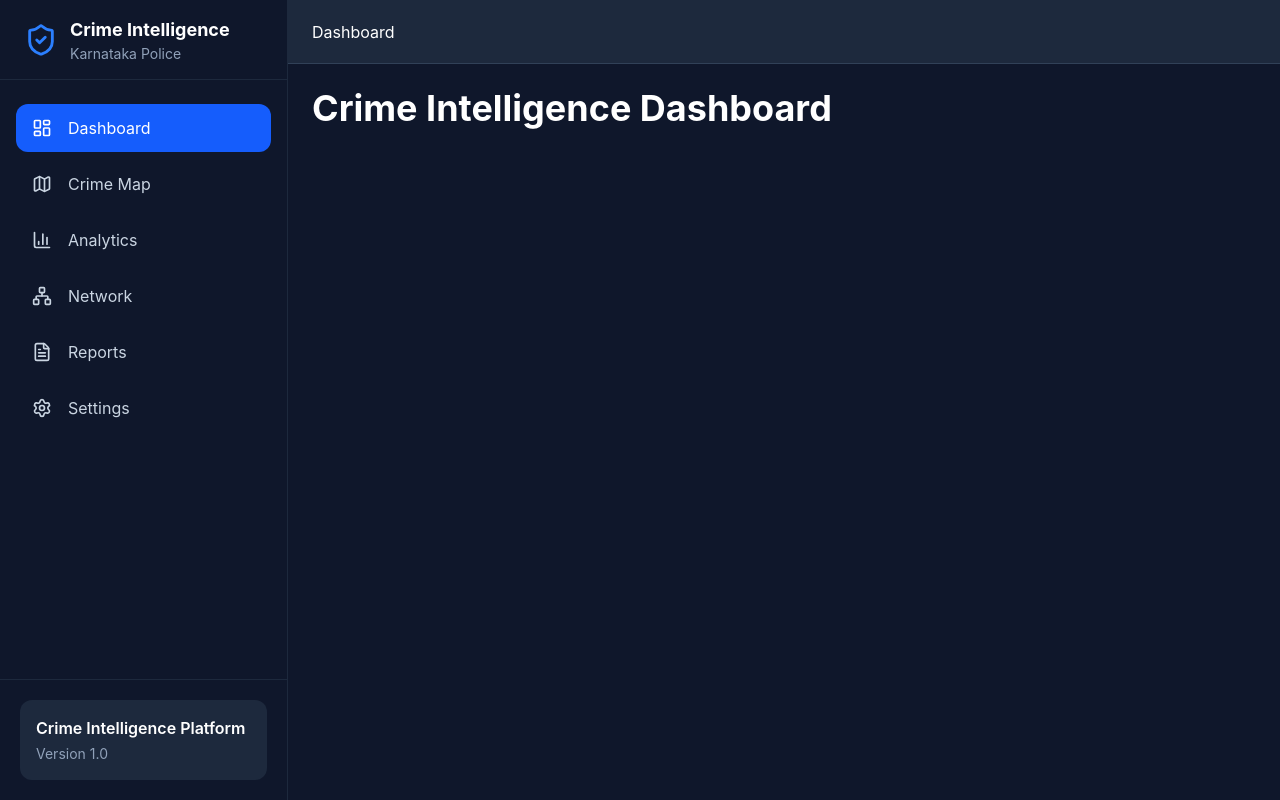
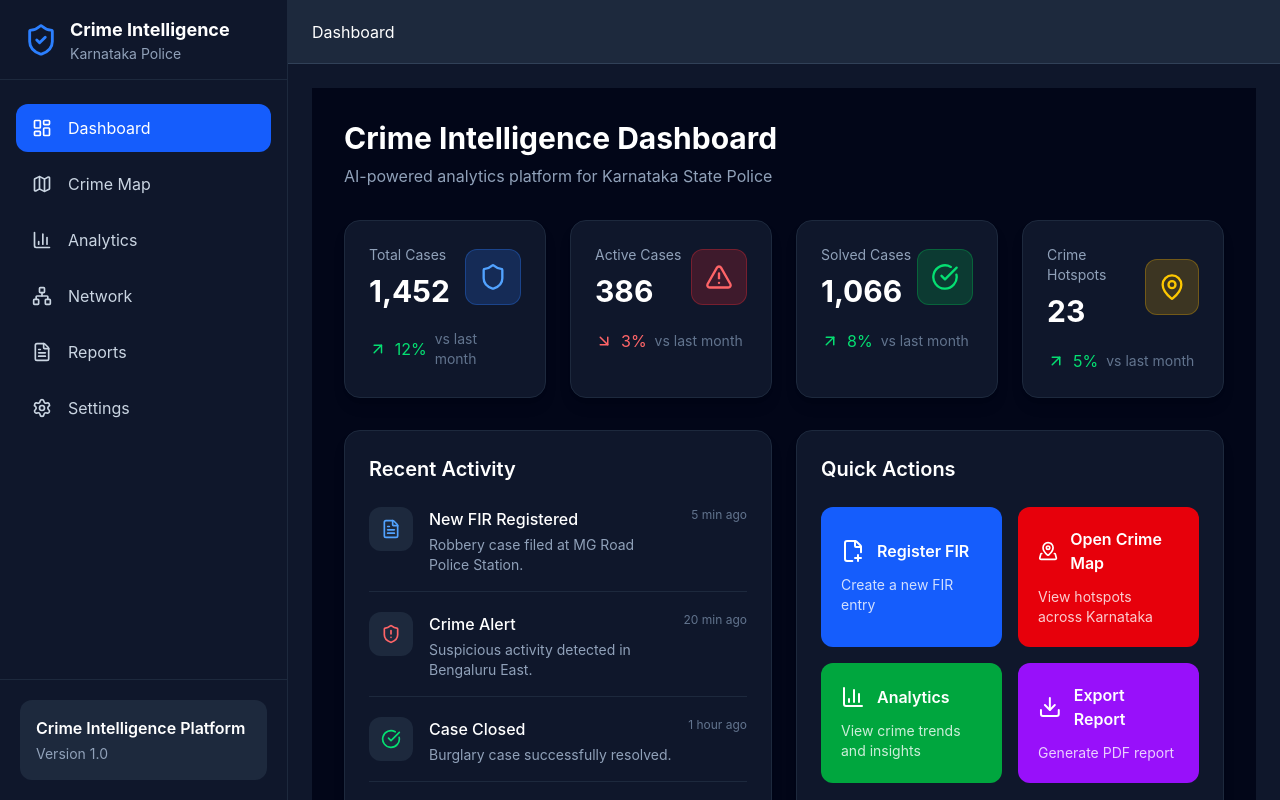
Before and after one commit to agarwalvarun24/ksp-crime-intelligence, a React (Vite) app in the folder client/: page / in a window 1280 px wide. Built offline with nearby package versions, Linux system fonts and the light colour scheme.

Commit message:
Dashboard frontend done

```diff
--- a/client/src/components/dashboard/DashboardCard.jsx
+++ b/client/src/components/dashboard/DashboardCard.jsx
@@ -0,0 +1,95 @@
+import {
+  ArrowUpRight,
+  ArrowDownRight,
+} from "lucide-react";
+
+function DashboardCard({
+  title,
+  value,
+  icon,
+  color = "blue",
+  change = 0,
+}) {
+  const colors = {
+    blue: "bg-blue-500/20 text-blue-400 border-blue-500/30",
+    red: "bg-red-500/20 text-red-400 border-red-500/30",
+    green: "bg-green-500/20 text-green-400 border-green-500/30",
+    yellow: "bg-yellow-500/20 text-yellow-400 border-yellow-500/30",
+    purple: "bg-purple-500/20 text-purple-400 border-purple-500/30",
+  };
+
+  const Icon = icon;
+
+  return (
+    <div
+      className="
+      bg-slate-900
+      border
+      border-slate-800
+      rounded-2xl
+      p-6
+      hover:border-blue-500
+      transition-all
+      duration-300
+      shadow-lg
+    "
+    >
+      <div className="flex justify-between items-center">
+        <div>
+          <p className="text-slate-400 text-sm">
+            {title}
+          </p>
+
+          <h2 className="text-3xl font-bold text-white mt-2">
+            {value}
+          </h2>
+        </div>
+
+        <div
+          className={`
+          h-14
+          w-14
+          rounded-xl
+          flex
+          items-center
+          justify-center
+          border
+          ${colors[color]}
+        `}
+        >
+          <Icon size={28} />
+        </div>
+      </div>
+
+      <div className="mt-5 flex items-center gap-2">
+        {change >= 0 ? (
+          <ArrowUpRight
+            className="text-green-400"
+            size={18}
+          />
+        ) : (
+          <ArrowDownRight
+            className="text-red-400"
+            size={18}
+          />
+        )}
+
+        <span
+          className={
+            change >= 0
+              ? "text-green-400"
+              : "text-red-400"
+          }
+        >
+          {Math.abs(change)}%
+        </span>
+
+        <span className="text-slate-500 text-sm">
+          vs last month
+        </span>
+      </div>
+    </div>
+  );
+}
+
+export default DashboardCard;
--- /dev/null
+++ b/client/src/components/dashboard/QuickActions.jsx
@@ -0,0 +1,69 @@
+import {
+  FilePlus2,
+  MapPinned,
+  BarChart3,
+  Download,
+} from "lucide-react";
+
+const actions = [
+  {
+    title: "Register FIR",
+    description: "Create a new FIR entry",
+    icon: FilePlus2,
+    color: "bg-blue-600 hover:bg-blue-700",
+  },
+  {
+    title: "Open Crime Map",
+    description: "View hotspots across Karnataka",
+    icon: MapPinned,
+    color: "bg-red-600 hover:bg-red-700",
+  },
+  {
+    title: "Analytics",
+    description: "View crime trends and insights",
+    icon: BarChart3,
+    color: "bg-green-600 hover:bg-green-700",
+  },
+  {
+    title: "Export Report",
+    description: "Generate PDF report",
+    icon: Download,
+    color: "bg-purple-600 hover:bg-purple-700",
+  },
+];
+
+function QuickActions() {
+  return (
+    <div className="bg-slate-900 border border-slate-800 rounded-2xl p-6 shadow-lg">
+      <h2 className="text-xl font-semibold text-white mb-6">
+        Quick Actions
+      </h2>
+
+      <div className="grid grid-cols-1 sm:grid-cols-2 gap-4">
+        {actions.map((action) => {
+          const Icon = action.icon;
+
+          return (
+            <button
+              key={action.title}
+              className={`${action.color} rounded-xl p-5 text-left transition-all duration-300 hover:scale-[1.02]`}
+            >
+              <div className="flex items-center gap-3 mb-3">
+                <Icon size={24} className="text-white" />
+                <h3 className="text-white font-semibold">
+                  {action.title}
+                </h3>
+              </div>
+
+              <p className="text-white/80 text-sm">
+                {action.description}
+              </p>
+            </button>
+          );
+        })}
+      </div>
+    </div>
+  );
+}
+
+export default QuickActions;
--- /dev/null
+++ b/client/src/components/dashboard/RecentActivity.jsx
@@ -0,0 +1,86 @@
+import {
+  FileText,
+  ShieldAlert,
+  CheckCircle,
+  UserPlus,
+} from "lucide-react";
+
+const activities = [
+  {
+    id: 1,
+    title: "New FIR Registered",
+    description: "Robbery case filed at MG Road Police Station.",
+    time: "5 min ago",
+    icon: FileText,
+    color: "text-blue-400",
+  },
+  {
+    id: 2,
+    title: "Crime Alert",
+    description: "Suspicious activity detected in Bengaluru East.",
+    time: "20 min ago",
+    icon: ShieldAlert,
+    color: "text-red-400",
+  },
+  {
+    id: 3,
+    title: "Case Closed",
+    description: "Burglary case successfully resolved.",
+    time: "1 hour ago",
+    icon: CheckCircle,
+    color: "text-green-400",
+  },
+  {
+    id: 4,
+    title: "New Officer Assigned",
+    description: "Inspector Ravi assigned to Cyber Crime Division.",
+    time: "2 hours ago",
+    icon: UserPlus,
+    color: "text-purple-400",
+  },
+];
+
+function RecentActivity() {
+  return (
+    <div className="bg-slate-900 border border-slate-800 rounded-2xl p-6 shadow-lg">
+      <h2 className="text-xl font-semibold text-white mb-6">
+        Recent Activity
+      </h2>
+
+      <div className="space-y-5">
+        {activities.map((activity) => {
+          const Icon = activity.icon;
+
+          return (
+            <div
+              key={activity.id}
+              className="flex items-start gap-4 border-b border-slate-800 pb-4 last:border-none"
+            >
+              <div
+                className={`w-11 h-11 rounded-xl bg-slate-800 flex items-center justify-center ${activity.color}`}
+              >
+                <Icon size={20} />
+              </div>
+
+              <div className="flex-1">
+                <h3 className="text-white font-medium">
+                  {activity.title}
+                </h3>
+
+                <p className="text-slate-400 text-sm mt-1">
+                  {activity.description}
+                </p>
+              </div>
+
+              <span className="text-xs text-slate-500 whitespace-nowrap">
+                {activity.time}
+              </span>
+            </div>
+          );
+        })}
+      </div>
+    </div>
+  );
+}
+
+export default RecentActivity;
--- a/client/src/components/dashboard/StatsGrid.jsx
+++ b/client/src/components/dashboard/StatsGrid.jsx
@@ -0,0 +1,57 @@
+import DashboardCard from "./DashboardCard";
+import {
+  Shield,
+  AlertTriangle,
+  CheckCircle,
+  MapPin,
+} from "lucide-react";
+
+function StatsGrid() {
+  const stats = [
+    {
+      title: "Total Cases",
+      value: "1,452",
+      icon: Shield,
+      color: "blue",
+      change: 12,
+    },
+    {
+      title: "Active Cases",
+      value: "386",
+      icon: AlertTriangle,
+      color: "red",
+      change: -3,
+    },
+    {
+      title: "Solved Cases",
+      value: "1,066",
+      icon: CheckCircle,
+      color: "green",
+      change: 8,
+    },
+    {
+      title: "Crime Hotspots",
+      value: "23",
+      icon: MapPin,
+      color: "yellow",
+      change: 5,
+    },
+  ];
+
+  return (
+    <div className="grid grid-cols-1 md:grid-cols-2 xl:grid-cols-4 gap-6">
+      {stats.map((item) => (
+        <DashboardCard
+          key={item.title}
+          title={item.title}
+          value={item.value}
+          icon={item.icon}
+          color={item.color}
+          change={item.change}
+        />
+      ))}
+    </div>
+  );
+}
+
+export default StatsGrid;
--- a/client/src/pages/Dashboard/Dashboard.jsx
+++ b/client/src/pages/Dashboard/Dashboard.jsx
@@ -1,19 +1,31 @@
+import StatsGrid from "../../components/dashboard/StatsGrid";
+import RecentActivity from "../../components/dashboard/RecentActivity";
+import QuickActions from "../../components/dashboard/QuickActions";
+
 function Dashboard() {
+  return (
+    <div className="min-h-screen bg-slate-950 p-8">
+      {/* Page Heading */}
+      <div className="mb-8">
+        <h1 className="text-3xl font-bold text-white">
+          Crime Intelligence Dashboard
+        </h1>
 
-    return (
+        <p className="text-slate-400 mt-2">
+          AI-powered analytics platform for Karnataka State Police
+        </p>
+      </div>
 
-        <div>
+      {/* Statistics */}
+      <StatsGrid />
 
-            <h1 className="text-4xl font-bold">
-
-                Crime Intelligence Dashboard
-
-            </h1>
-
-        </div>
-
-    );
-
+      {/* Bottom Section */}
+      <div className="grid grid-cols-1 xl:grid-cols-2 gap-6 mt-8">
+        <RecentActivity />
+        <QuickActions />
+      </div>
+    </div>
+  );
 }
 
 export default Dashboard;
```
